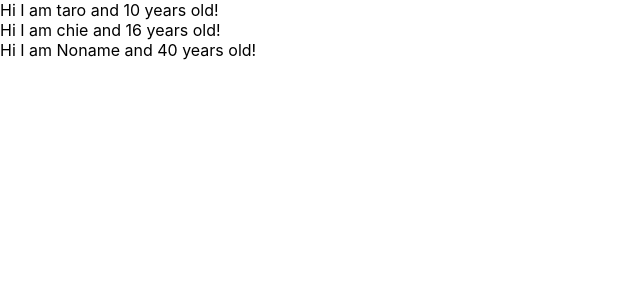
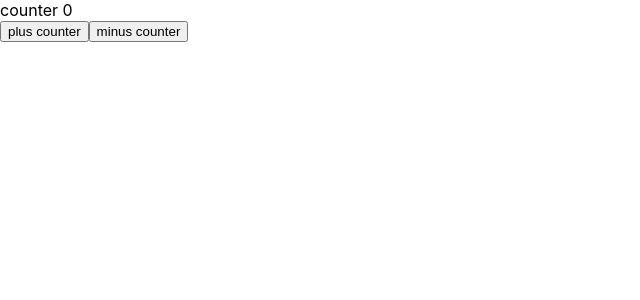
Before and after one commit to naoya-takahashi/udemy-react-redux-crud-application, a React (Create React App) app: page / in a window 1280 px wide. Shown: the top 300 px of the page, without its empty margins (0-640 px from the left). Built offline with nearby package versions, Linux system fonts and the light colour scheme.

Commit message:
state&setStateの学習

```diff
--- a/src/App.js
+++ b/src/App.js
@@ -1,30 +1,31 @@
-import React from 'react';
-import propTypes from 'prop-types';
+import React, { Component } from 'react';
 
-const App = () =>{
-  const profiles = [
-    {name: 'taro', age: 10},
-    {name: 'chie', age: 16},
-    {name: 'Noname', age: 40},
-]
+const App = () => (<Counter></Counter>)
+
+class Counter extends Component {
+  constructor(props) {
+    super(props)
+    // console.log(this.state)
+    this.state = {count: 0}
+  }
+
+  handlePlusButton = () => {
+    this.setState({count: this.state.count + 1})
+  }
+
+  handleMinusButton = () => {
+    this.setState({count: this.state.count - 1})
+  }
+
+  render() {
   return (
     <React.Fragment>
-      {
-        profiles.map((profile, index) => {
-          return <User name={profile.name} age={profile.age} key={index} />
-        })
-      }
+      <div>counter {this.state.count}</div>
+      <button onClick={this.handlePlusButton}>plus counter</button>
+      <button onClick={this.handleMinusButton}>minus counter</button>
     </React.Fragment>
-  );
-}
-
-const User = (props) => {
-return <div>Hi I am {props.name} and {props.age} years old!</div>
-}
-
-User.propTypes = {
-  name: propTypes.string,
-  age: propTypes.number.isRequired
+  )
+  }
 }
 
 export default App;
```
